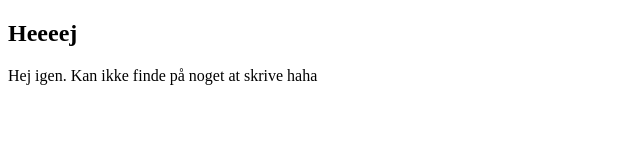
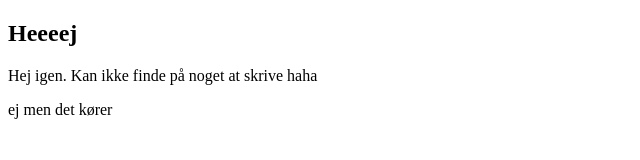
Before and after one commit to juli741j/testRepo, a plain HTML site: page index.html in a window 1280 px wide. Shown: the whole page, without its empty margins (0-640 px from the left). Drawn offline with Linux system fonts and the light colour scheme.

Commit message:
ændring igen igen

```diff
--- a/index.html
+++ b/index.html
@@ -13,6 +13,7 @@
     <article>
         <h1> Heeeej </h1>
         <p>Hej igen. Kan ikke finde på noget at skrive haha</p>
+        <p>ej men det kører</p>
     </article>
 
 </body>
```
